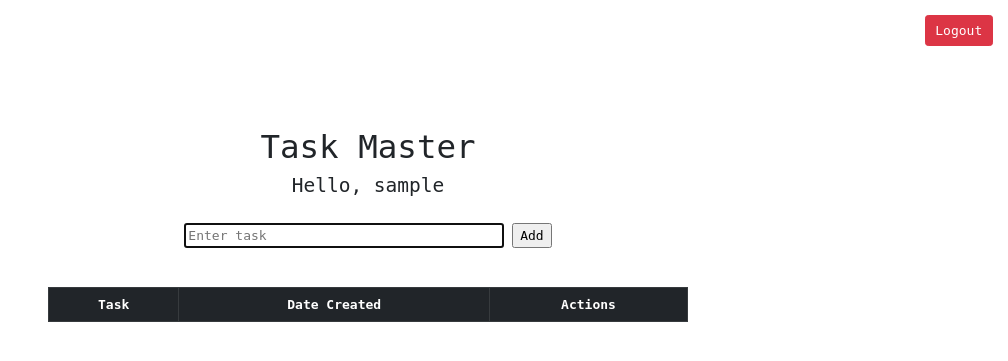
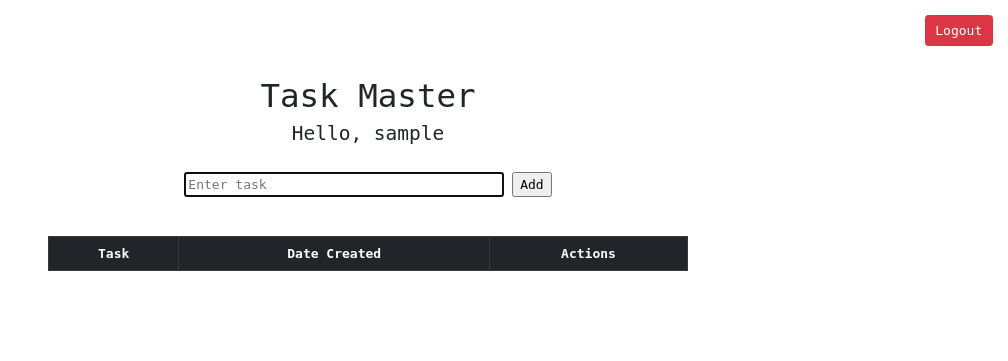
Before and after one commit to iwtga/task-master, a Flask app: page / in a window 1280 px wide. Shown: the top 361 px of the page, without its empty margins (272-1280 px from the left). Run offline with Flask 2, Linux system fonts and the light colour scheme; the visitor is signed in with stand-in values (Sample User, id 1); data comes from the database, SQL or seed files in the repository; data that the repository does not hold is empty; some libraries are stand-ins or nearby versions.

Commit message:
improve style

```diff
--- a/taskmaster/static/css/style.css
+++ b/taskmaster/static/css/style.css
@@ -6,7 +6,7 @@
     text-align: center;
     width: 50%;
     margin: 0 auto;
-    margin-top: 10%;
+    margin-top: 6%;
 }
 
 .auth {
```
